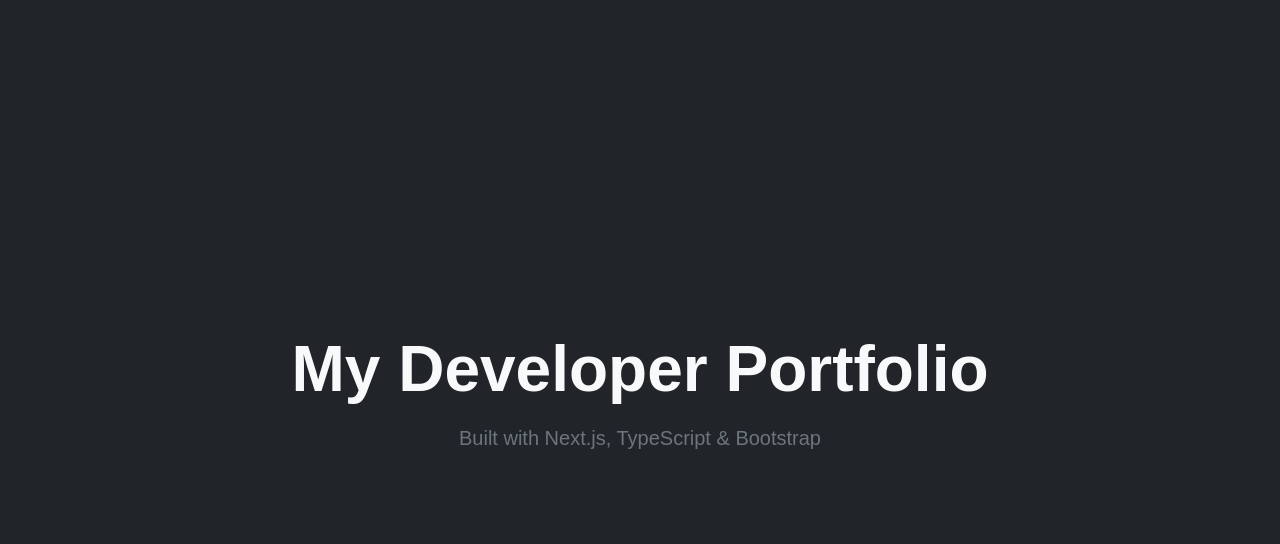
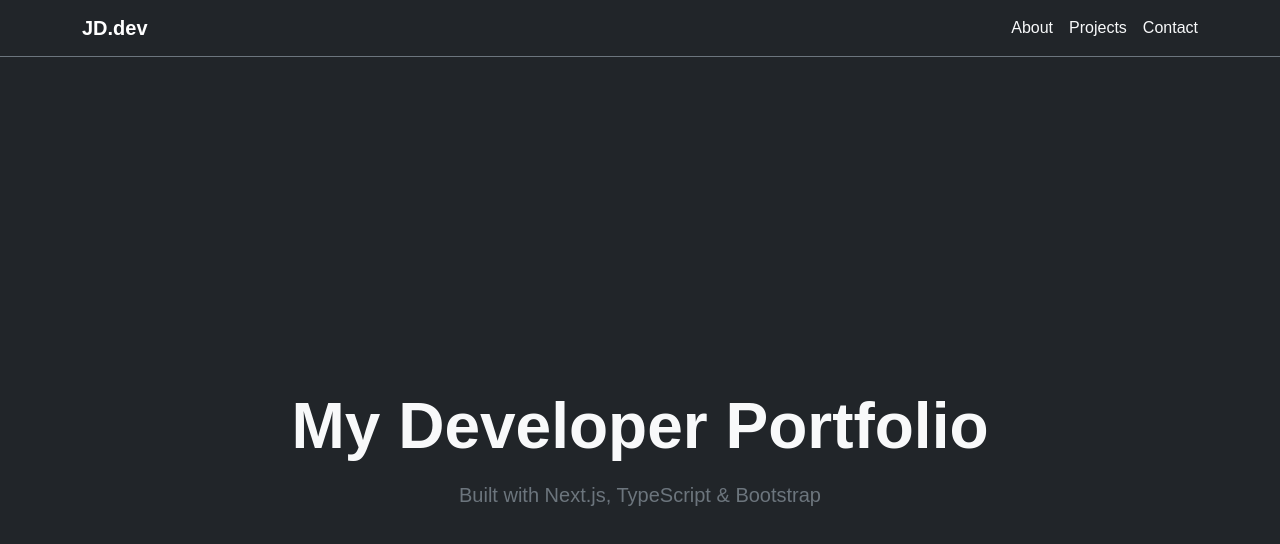
Before and after one commit to siddrashx102/dev-portfolio, a Next.js app: page / in a window 1280 px wide. Shown: the top 544 px of the page. Built offline with nearby package versions, Linux system fonts and the light colour scheme.

Commit message:
feat(scrim-2): add Navbar component with Bootstrap and Next.js Link

```diff
--- /dev/null
+++ b/app/components/Navbar.tsx
@@ -0,0 +1,26 @@
+"use client";
+
+import Link from "next/link";
+
+export default function Navbar() {
+    return (
+        <nav className="navbar navbar-dark bg-dark border-bottom border-secondary">
+            <div className="container">
+                <Link href="/" className="navbar-brand fw-bold">
+                    JD.dev
+                </Link>
+                <div className="ms-auto d-flex gap-3">
+                    <Link href="/about" className="nav-link text-light">
+                        About
+                    </Link>
+                    <Link href="/projects" className="nav-link text-light">
+                        Projects
+                    </Link>
+                    <Link href="/contact" className="nav-link text-light">
+                        Contact
+                    </Link>
+                </div>
+            </div>
+        </nav>
+    );
+}
--- a/app/layout.tsx
+++ b/app/layout.tsx
@@ -2,6 +2,7 @@ import type { Metadata } from "next";
 import { Geist, Geist_Mono } from "next/font/google";
 import "bootstrap/dist/css/bootstrap.min.css";
 import "./globals.css";
+import Navbar from "./components/Navbar";
 
 const geistSans = Geist({
   variable: "--font-geist-sans",
@@ -26,6 +27,7 @@ export default function RootLayout({
   return (
     <html lang="en">
       <body className={`${geistSans.variable} ${geistMono.variable} bg-dark text-light`}>
+        <Navbar />
         {children}
       </body>
     </html>
```
